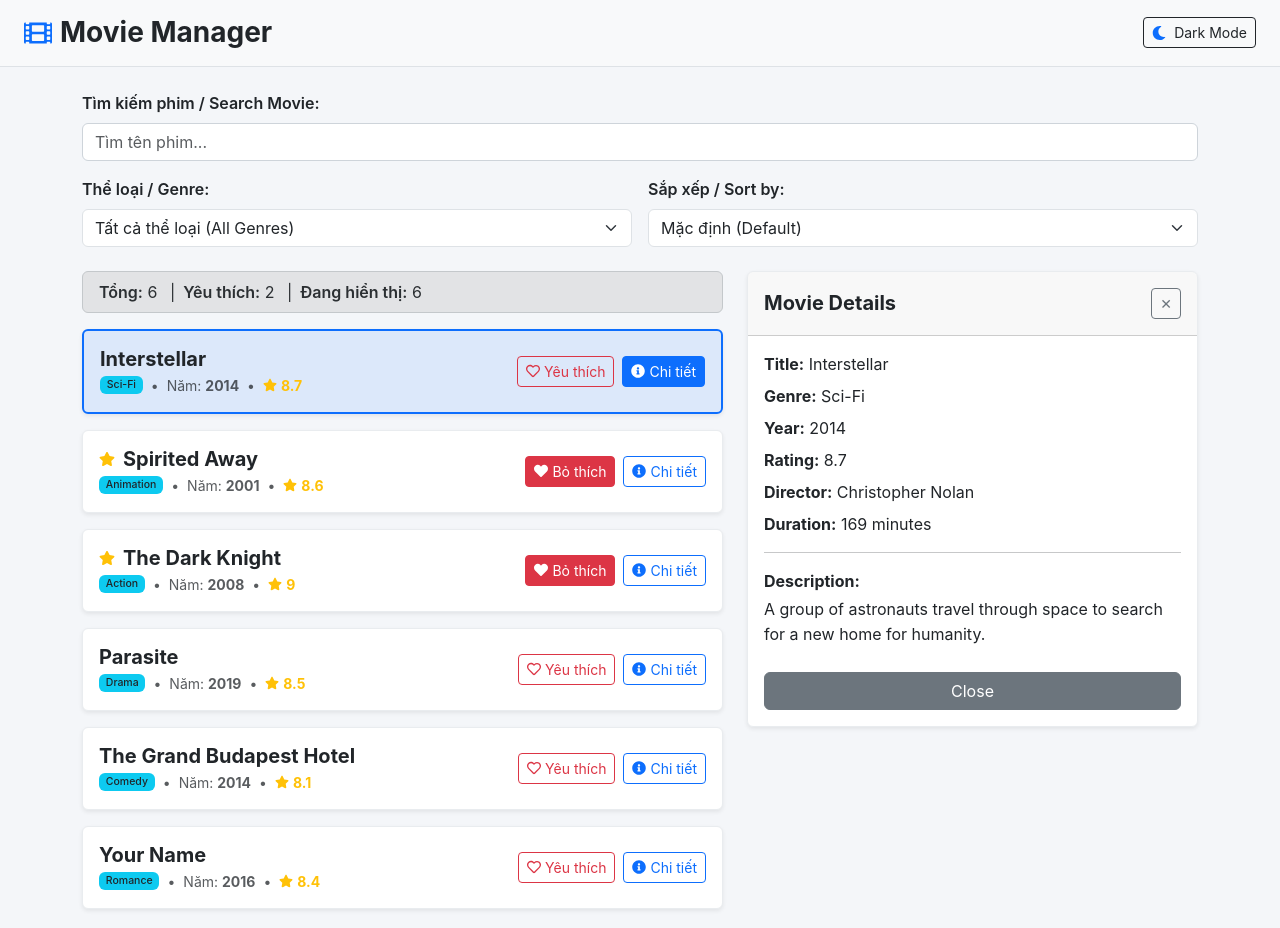
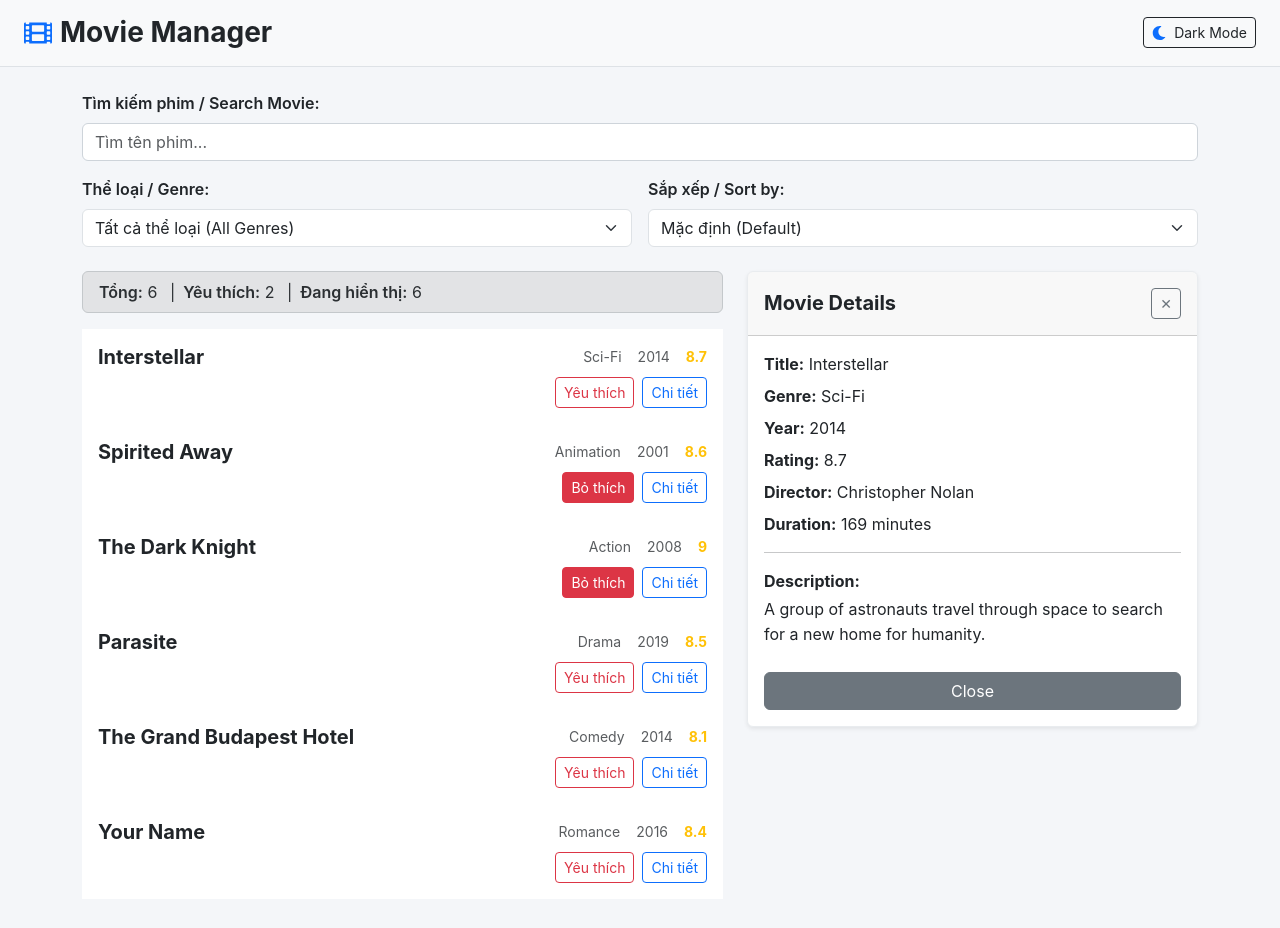
Before and after one commit to pass99998/FER202-lab2, a React (Create React App) app: page / in a window 1280 px wide. Shown: the top 928 px of the page. Built offline with nearby package versions, Linux system fonts and the light colour scheme.

Commit message:
Update MovieItem.js

```diff
--- a/src/components/MovieItem.js
+++ b/src/components/MovieItem.js
@@ -1,69 +1,47 @@
 import React, { useContext } from 'react';
 import { ThemeContext } from '../context/ThemeContext';
-import { FaStar, FaInfoCircle, FaHeart, FaRegHeart } from 'react-icons/fa';
 
-function MovieItem({ movie, isFavorite, onToggleFavorite, onSelectMovie, isSelected }) {
+function MovieItem({ movie, isFavorite, onToggleFavorite, onSelectMovie }) {
   const { theme } = useContext(ThemeContext);
 
-  const cardBg = theme === 'dark'
-    ? (isSelected ? 'bg-secondary bg-opacity-25 border-primary' : 'bg-dark text-white border-secondary')
-    : (isSelected ? 'bg-primary bg-opacity-10 border-primary' : 'bg-white text-dark border-light-subtle');
+  const itemBg = theme === 'dark'
+    ? 'bg-dark text-white border-secondary'
+    : 'bg-white text-dark border-light-subtle';
 
   return (
-    <div className={`card mb-3 shadow-sm transition-all ${cardBg} ${isSelected ? 'border-2' : ''}`}>
-      <div className="card-body">
-        <div className="d-flex flex-column flex-md-row justify-content-between align-items-start align-items-md-center gap-2">
-          {/* Movie summary: Title | Genre | Year | Rating */}
-          <div className="flex-grow-1">
-            <div className="d-flex align-items-center gap-2 mb-1 flex-wrap">
-              {isFavorite && (
-                <FaStar className="text-warning" title="Phim yêu thích" />
-              )}
-              <h5 className="card-title mb-0 fw-bold">{movie.title}</h5>
-            </div>
+    <div className={`list-group-item px-3 py-3 ${itemBg}`}>
+      {/* Dòng 1: Tiêu đề bên trái, các thông tin bên phải */}
+      <div className="d-flex justify-content-between align-items-center mb-2 flex-wrap gap-2">
+        <h5 className="mb-0 fw-bold">{movie.title}</h5>
 
-            <div className="text-muted d-flex align-items-center gap-2 flex-wrap small">
-              <span className="badge bg-info text-dark">{movie.genre}</span>
-              <span>•</span>
-              <span>Năm: <strong>{movie.year}</strong></span>
-              <span>•</span>
-              <span className="d-flex align-items-center gap-1 text-warning fw-bold">
-                <FaStar /> {movie.rating}
+        <div className="text-muted d-flex align-items-center gap-3 flex-wrap small">
+          <span>{movie.genre}</span>
+          <span>{movie.year}</span>
+          <span className="text-warning fw-bold">
+            {movie.rating}
           </span>
         </div>
       </div>
 
-          {/* Action buttons: [Favorite] | [View Details] */}
-          <div className="d-flex align-items-center gap-2 mt-2 mt-md-0">
+      {/* Dòng 2: Nút bấm căn chỉnh lệch về phía bên phải dưới các thông tin */}
+      <div className="d-flex justify-content-end align-items-center gap-2">
         <button
           onClick={() => onToggleFavorite(movie.id)}
-              className={`btn btn-sm d-flex align-items-center gap-1 ${
+          className={`btn btn-sm ${
             isFavorite ? 'btn-danger' : 'btn-outline-danger'
           }`}
           title={isFavorite ? 'Bỏ thích' : 'Yêu thích'}
         >
-              {isFavorite ? (
-                <>
-                  <FaHeart /> Bỏ thích
-                </>
-              ) : (
-                <>
-                  <FaRegHeart /> Yêu thích
-                </>
-              )}
+          {isFavorite ? 'Bỏ thích' : 'Yêu thích'}
         </button>
 
         <button
           onClick={() => onSelectMovie(movie)}
-              className={`btn btn-sm d-flex align-items-center gap-1 ${
-                isSelected ? 'btn-primary' : 'btn-outline-primary'
-              }`}
+          className="btn btn-sm btn-outline-primary"
           title="Xem chi tiết"
         >
-              <FaInfoCircle /> Chi tiết
+          Chi tiết
         </button>
-          </div>
-        </div>
       </div>
     </div>
   );
```
Lines whose indentation alone changed are shown as unchanged.
